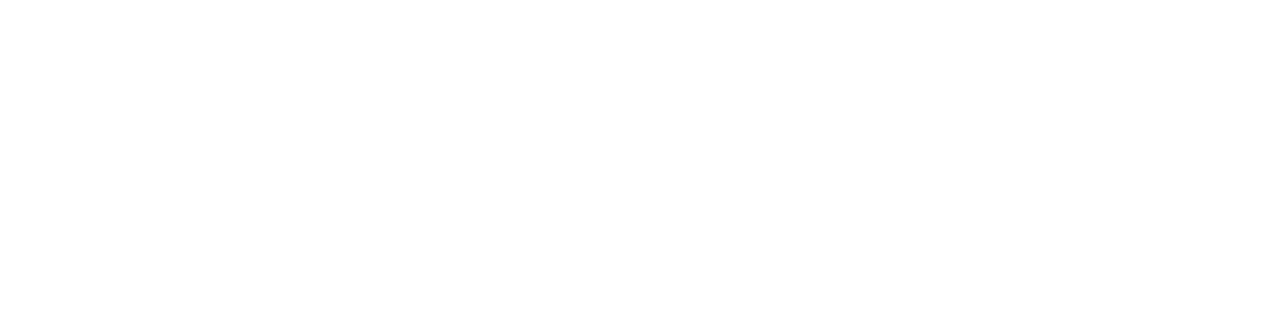
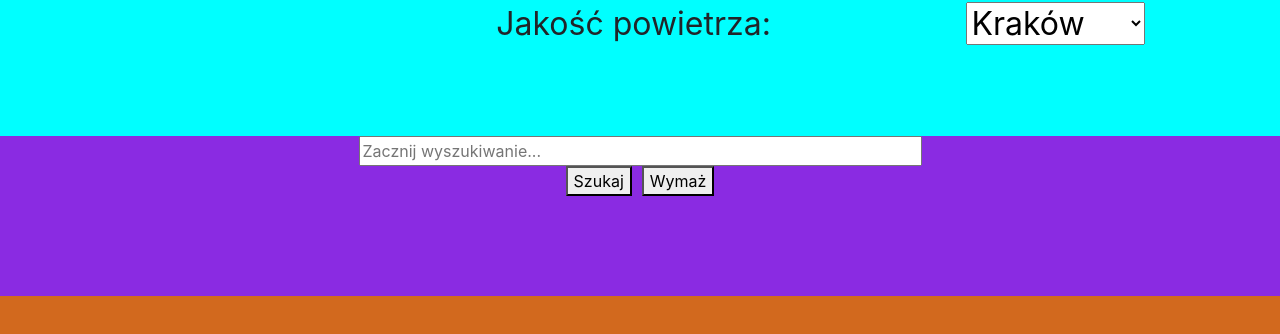
Before and after one commit to mrusinowski/edi-projekt, a plain HTML site: page index.html in a window 1280 px wide. Drawn offline with Linux system fonts and the light colour scheme.

Commit message:
Podstawowa struktura strony i lista miast

```diff
--- /dev/null
+++ b/css/main.css
@@ -0,0 +1,30 @@
+html, body {
+    margin: 0;
+    padding: 0;
+    height: 100%;
+}
+body {
+    display: flex;
+    flex-direction: column;
+    text-align: center;
+}
+#header {
+    display: flex;
+    flex-direction: row;
+    height: 17%;
+    text-align: center;
+    font-size: 200%;
+    background-color: aqua;
+}
+#header div {
+    width: 33%;
+}
+
+#search {
+    height: 20%;
+    background-color: blueviolet;
+}
+#gold {
+    background-color: chocolate;
+    height: 63%;
+}
--- a/index.html
+++ b/index.html
@@ -1,16 +1,44 @@
 <!DOCTYPE html>
 <html lang="pl">
+
 <head>
     <meta charset="UTF-8">
     <meta name="viewport" content="width=device-width, initial-scale=1.0">
     <meta http-equiv="X-UA-Compatible" content="ie=edge">
     <link rel="stylesheet" href="css/bootstrap.min.css">
+    <link rel="stylesheet" href="css/main.css">
     <script src="js/jquery-3.4.1.slim.min.js"></script>
     <script src="js/popper.min.js"></script>
     <script src="js/bootstrap.min.js"></script>
-    <title></title>
+    <script src="js/air.js"></script>
+    <title>Homepage</title>
 </head>
+
 <body>
+    <header id="header">
+        <div id="weather"></div>
+        <div id="air"><span>Jakość powietrza:</span><br><span id="air-span"></span></div>
+        <div id="chooser">
+            <select id="cities">
+                <option data-lat="50.0600" data-lng="19.9600" value="krakow">Kraków</option>
+                <option data-lat="52.2443" data-lng="21.0000" value="warszawa">Warszawa</option>
+                <option data-lat="54.3600" data-lng="18.6400" value="gdansk">Gdańsk</option>
+                <option data-lat="52.4058" data-lng="16.8999" value="poznan">Poznań</option>
+                <option data-lat="50.0123784" data-lng="20.9880739" value="tarnow">Tarnów</option>
+                <option data-lat="50.0374531" data-lng="22.0047174" value="rzeszow">Rzeszów</option>
+                <option data-lat="51.5073219" data-lng="-0.1276474" value="londyn">Londyn</option>
+                <option data-lat="53.4301818" data-lng="14.5509623" value="dublin">Szczecin</option>
+            </select>
+        </div>
 
+        </div>
+    </header>
+    <div id="search">
+        <input type="text" placeholder="Zacznij wyszukiwanie..." size="50">
+        <br>
+        <button id="szukaj" style="margin-right: 10px;">Szukaj</button><button id="reset">Wymaż</button>
+    </div>
+    <div id="gold"></div>
 </body>
+
 </html>
```
